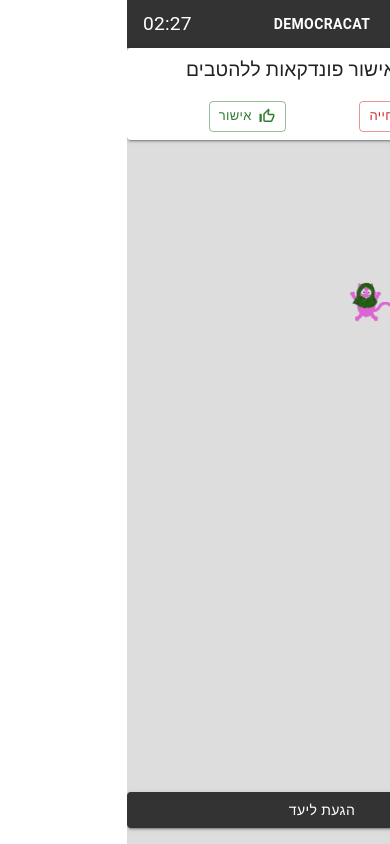
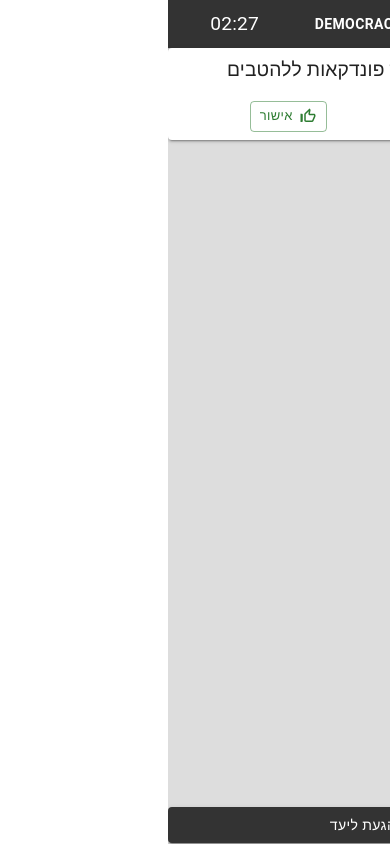
Before and after one commit to nitsan1412/democracat, a React (Create React App) app: page / in a window 390 px wide. Both pictures are taken after a click on the button "להתחיל". Built offline with nearby package versions, Linux system fonts and the light colour scheme.

Commit message:
solved all responsive bugs

```diff
--- a/src/components/Game/Board.jsx
+++ b/src/components/Game/Board.jsx
@@ -4,6 +4,7 @@ import Stack from "@mui/material/Stack";
 
 import { useGame } from "../../helpers/GameContext";
 import Character from "./Character";
+import useWindowSize from "../../helpers/windowSize";
 
 export default function Board() {
   const { game } = useGame();
@@ -13,13 +14,15 @@ export default function Board() {
       width={1}
       hight={1}
       direction="column"
-      alignItems="stretch"
+      alignItems="center"
+      justifyContent="center"
       sx={{ flexGrow: 1 }}
     >
       {" "}
       <Stack
         width={1}
-        hight={1}
+        hight="70%"
+        // border="black solid 3px"
         direction="row"
         alignItems="stretch"
         sx={{ flexGrow: 1 }}
@@ -34,7 +37,16 @@ export default function Board() {
           )
         )}
       </Stack>
-      <Button variant="contained" fullWidth sx={{ marginBottom: "1rem" }}>
+      <Button
+        variant="contained"
+        fullWidth
+        sx={{
+          marginBottom: "1rem",
+          position: "absolute",
+          bottom: -15,
+          width: useWindowSize().width > 450 ? 350 : "100%",
+        }}
+      >
         הגעת ליעד
       </Button>
     </Stack>
@@ -43,7 +55,11 @@ export default function Board() {
 
 function Track({ characterType, characters }) {
   return (
-    <Box width={1} sx={{ marginRight: "-1px", position: "relative" }}>
+    <Box
+      width={1}
+      height={"78%"}
+      sx={{ marginRight: "-1px", position: "relative" }}
+    >
       {characters.map((character, index) =>
         character.location < 100 ? (
           <Character key={index} character={character} />
--- a/src/components/Game/Rule.jsx
+++ b/src/components/Game/Rule.jsx
@@ -12,6 +12,7 @@ import { useGame } from "../../helpers/GameContext";
 import Character from "./Character";
 import { playSound } from "../../helpers/Sounds";
 import InfoTwoToneIcon from "@mui/icons-material/InfoTwoTone";
+import useWindowSize from "../../helpers/windowSize";
 
 export default function Rule({ rule, noChoice }) {
   const [showRuleInfo, setShowRuleInfo] = useState(false);
@@ -20,7 +21,8 @@ export default function Rule({ rule, noChoice }) {
       elevation={2}
       sx={{
         padding: "0.5rem",
-        width: "100%",
+        width: useWindowSize().width > 450 ? 350 : "100%",
+        maxWidth: 450,
         maxHeight: "18rem",
         position: "absolute",
         top: 48,
@@ -102,7 +104,7 @@ function RuleImpact({ rule }) {
                   width: "21px",
                   height: "21px",
                   lineHeight: "21px",
-                  top: 10,
+                  // top: 10,
                   right: 15,
                 },
               }}
@@ -141,7 +143,12 @@ function RuleChoice({ rule }) {
   const { game, pauseGame, resumeGame } = useGame();
   const [openModal, setOpenModal] = useState(false);
   return (
-    <Stack width={1} direction="row-reverse" justifyContent="space-evenly">
+    <Stack
+      width={1}
+      direction="row-reverse"
+      justifyContent="space-evenly"
+      sx={{ ".MuiStack-root": { height: "4.5rem !important" } }}
+    >
       <Button
         variant="outlined"
         size="small"
--- a/src/components/Game/RuleChoice.jsx
+++ b/src/components/Game/RuleChoice.jsx
@@ -1,16 +1,25 @@
 import Stack from "@mui/material/Stack";
-import Typography from '@mui/material/Typography'
+import Typography from "@mui/material/Typography";
 
 import { useGame } from "../../helpers/GameContext";
 import Rule from "./Rule";
 
 export default function RuleChoice() {
-  const { game } = useGame()
-  const rule = game.nextRule
+  const { game } = useGame();
+  const rule = game.nextRule;
 
   return (
-    <Stack direction="row" alignItems='center' justifyContent='center' sx={{ padding: "1rem", gap: "1rem", height: '10rem' }}>
-      {rule ? <Rule rule={rule} /> : <Typography variant='h3'>הכנסת בפגרה</Typography>}
+    <Stack
+      direction="row"
+      alignItems="center"
+      justifyContent="center"
+      sx={{ padding: "1rem", gap: "1rem", height: "27%" }}
+    >
+      {rule ? (
+        <Rule rule={rule} />
+      ) : (
+        <Typography variant="h3">הכנסת בפגרה</Typography>
+      )}
     </Stack>
   );
 }
--- a/src/components/Game/Score.jsx
+++ b/src/components/Game/Score.jsx
@@ -1,19 +1,22 @@
-import Typography from '@mui/material/Typography'
+import Typography from "@mui/material/Typography";
 
-import { useGame } from '../../helpers/GameContext'
+import { useGame } from "../../helpers/GameContext";
 
-export default function Score () {
-  const { game } = useGame()
-  return <Typography sx={Score.styles}>{game.score}</Typography>
+export default function Score() {
+  const { game } = useGame();
+  return <Typography sx={Score.styles}>{game.score}</Typography>;
 }
 
 Score.styles = {
-  position: 'absolute',
-  top: 0,
-  right: 0,
-  height: '3rem',
-  lineHeight: '3rem',
-  fontSize: '1.2rem',
-  color: 'white',
-  paddingRight: '1rem'
-}
+  position: "absolute",
+  // top: 0,
+  // right: 0,
+  marginTop: -6,
+  marginLeft: 40,
+  height: "3rem",
+  lineHeight: "3rem",
+  fontSize: "1.2rem",
+  color: "white",
+  paddingRight: "1rem",
+  zIndex: 300,
+};
--- a/src/components/Game/Timer.jsx
+++ b/src/components/Game/Timer.jsx
@@ -9,7 +9,7 @@ export default function Timer() {
       // direction="row"
       alignItems="center"
       justifyContent="center"
-      sx={{ padding: "0.5rem", height: "3rem", zIndex: 99 }}
+      // sx={{ padding: "0.5rem", height: "3rem" }}
     >
       {/* <Button
         variant="text"
@@ -28,13 +28,24 @@ Timer.displayTime = (seconds) =>
 
 Timer.twoDigits = (num) => String(Math.floor(num)).padStart(2, "0");
 
+// Timer.styles = {
+//   position: "absolute",
+//   top: 0,
+//   left: 0,
+//   height: "3rem",
+//   lineHeight: "3rem",
+//   fontSize: "1.2rem",
+//   color: "white",
+//   paddingLeft: "1rem",
+// };
 Timer.styles = {
   position: "absolute",
-  top: 0,
-  left: 0,
+  marginTop: -6,
+  marginRight: 13,
   height: "3rem",
   lineHeight: "3rem",
   fontSize: "1.2rem",
   color: "white",
   paddingLeft: "1rem",
+  zIndex: 300,
 };
--- a/src/helpers/Theme.jsx
+++ b/src/helpers/Theme.jsx
@@ -16,6 +16,15 @@ const theme = createTheme({
     body1: { direction: "rtl" },
     body2: { direction: "rtl" },
   },
+  breakpoints: {
+    values: {
+      xs: 0,
+      sm: 350,
+      md: 900,
+      lg: 1200,
+      xl: 1536,
+    },
+  },
 });
 
 export default function Provider({ children }) {
--- /dev/null
+++ b/src/helpers/windowSize.js
@@ -0,0 +1,36 @@
+import { useState, useEffect } from "react";
+// Usage
+// function App() {
+//   const size = useWindowSize();
+//   return (
+//     <div>
+//       {size.width}px / {size.height}px
+//     </div>
+//   );
+// }
+// Hook
+export default function useWindowSize() {
+  // Initialize state with undefined width/height so server and client renders match
+  // Learn more here: https://joshwcomeau.com/react/the-perils-of-rehydration/
+  const [windowSize, setWindowSize] = useState({
+    width: undefined,
+    height: undefined,
+  });
+  useEffect(() => {
+    // Handler to call on window resize
+    function handleResize() {
+      // Set window width/height to state
+      setWindowSize({
+        width: window.innerWidth,
+        height: window.innerHeight,
+      });
+    }
+    // Add event listener
+    window.addEventListener("resize", handleResize);
+    // Call handler right away so state gets updated with initial window size
+    handleResize();
+    // Remove event listener on cleanup
+    return () => window.removeEventListener("resize", handleResize);
+  }, []); // Empty array ensures that effect is only run on mount
+  return windowSize;
+}
--- a/src/logic/Game.js
+++ b/src/logic/Game.js
@@ -20,7 +20,9 @@ export default class Game {
 
   step() {
     if (this.paused) return;
-    this.characters.forEach((charcter) => charcter.move(0.1));
+    this.characters.forEach((charcter) => {
+      charcter.move(0.1);
+    });
     if (Math.random() <= Game.CHARACTER_ADDITION_CHANCE) {
       this.characters.push(Character.createCharacter(this.characterTypes));
     }
```
